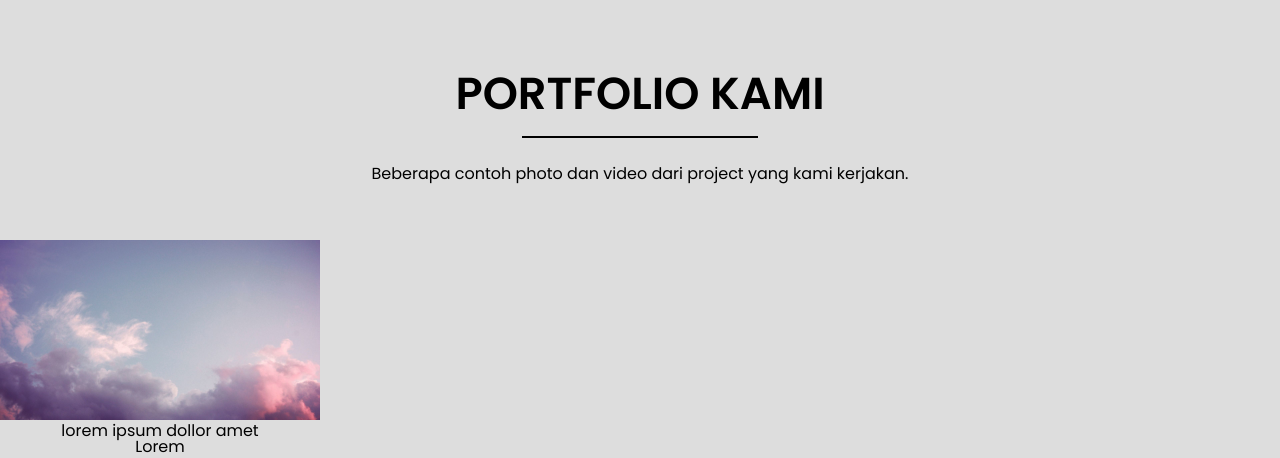
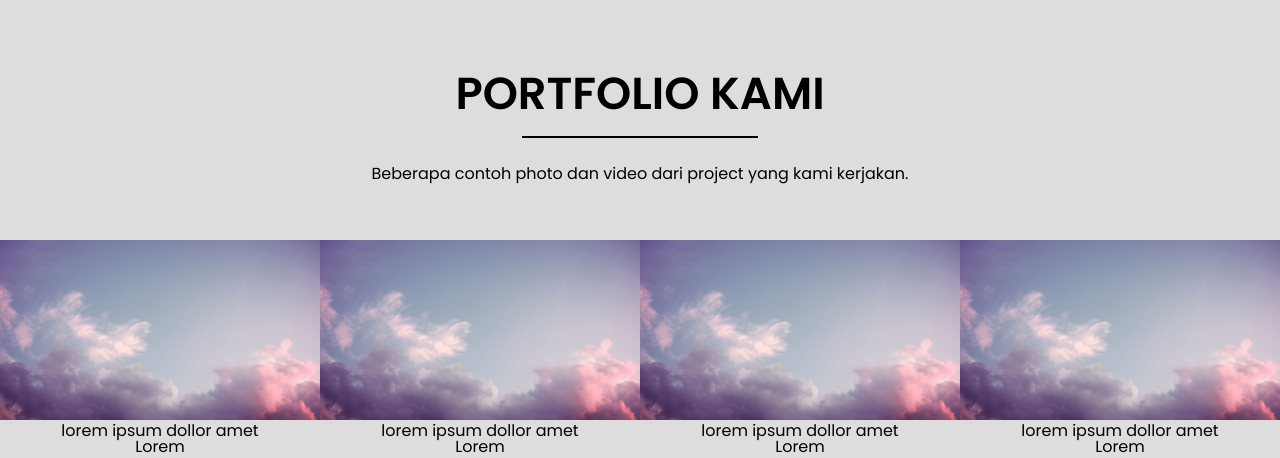
Before and after one commit to do-zoo/suaraproduction, a PHP site: page / in a window 1280 px wide. Shown: the part 3784-4242 px from the top of the page. Run offline with PHP 8.4, Linux system fonts and the light colour scheme; some libraries are stand-ins or nearby versions.

Commit message:
bangsat udah ya

```diff
--- a/css/style.css
+++ b/css/style.css
@@ -340,7 +340,7 @@ header:after {
 
 
 /* CONTENT */
-section {
+.big-container {
     width: 100%;
     position: relative;
     font-family: var(--font-family-kecil);
@@ -519,14 +519,16 @@ a.button.has-icon {
     padding-bottom: 30px;
 }
 
-
-
-.portfolio-bar {
+.portfolio-content {
     display: grid;
     grid-template-columns: repeat(4, minmax(250px, 1fr));
 }
 
-
+.image-hover {
+    padding: 0;
+    margin: 0;
+    line-height: inherit;
+}
 
 .image-hover a {
     text-decoration: none;
@@ -536,20 +538,22 @@ a.button.has-icon {
 }
 
 
-.image-hover a span p {
-    left: 0;
+.image-hover a span {
     position: absolute;
     background-color: rgba(0, 0, 0, 0.3);
-    z-index: 10;
     opacity: 0;
     transition: opacity 0.5s;
-
 }
 
-.image-hover a span p:hover {
+.image-hover a span p {
+    padding: 0;
+}
+
+
+
+.image-hover a span:hover {
     opacity: 1;
 }
-
 
 
 /* RESPONSIVE */
--- a/index.html
+++ b/index.html
@@ -55,7 +55,7 @@
             </div>
         </div>
     </header>
-    <section>
+    <section class="big-container">
         <div class="shadow"></div>
         <div class="container">
             <div class="content opacity">
@@ -238,16 +238,50 @@
                 </div>
                 <div class="portfolio-bar">
                     <div class="portfolio-content">
-                        <article class="portfolio-thumb">
+                        <section class="portfolio-thumb">
+                            <div class="image-hover">
+                                <a href="" >
+                                    <img src="img/thumb1.jpg" class="image-thumb"alt="">
+                                    <span><p>TELUSURI!</p></span>
+
+                                </a>
+                            </div>
+                            <h4>lorem ipsum dollor amet</h4>
+                            <span>Lorem</span>
+                        </section>
+                        <section class="portfolio-thumb">
                             <div class="image-hover">
                                 <a href="" >
                                     <img src="img/thumb1.jpg" class="image-thumb"alt="">
                                     <span><p>telusuri!</p></span>
+
                                 </a>
                             </div>
                             <h4>lorem ipsum dollor amet</h4>
                             <span>Lorem</span>
-                        </article>
+                        </section>
+                        <section class="portfolio-thumb">
+                            <div class="image-hover">
+                                <a href="" >
+                                    <img src="img/thumb1.jpg" class="image-thumb"alt="">
+                                    <span><p>telusuri!</p></span>
+
+                                </a>
+                            </div>
+                            <h4>lorem ipsum dollor amet</h4>
+                            <span>Lorem</span>
+                        </section>
+                        <section class="portfolio-thumb">
+                            <div class="image-hover">
+                                <a href="" >
+                                    <img src="img/thumb1.jpg" class="image-thumb"alt="">
+                                    <span><p>telusuri!</p></span>
+
+                                </a>
+                            </div>
+                            <h4>lorem ipsum dollor amet</h4>
+                            <span>Lorem</span>
+                        </section>
                     </div>
                 </div>
             </div>
--- a/js/scirpt.js
+++ b/js/scirpt.js
@@ -9,15 +9,38 @@ const scrollFixMenu = document.querySelector('div.menu');
         });
 
 //thumbnail image
-const portfolioThumb = document.querySelector('.portfolio-thumb');
-const imageThumb = document.querySelector('.image-hover');
-const textImageThumb = document.querySelector('.image-hover a span p ');
-const portfolioImage = document.querySelector('.image-hover a img');
+const imageThumb = document.querySelector('.image-thumb');
+const spanImage = document.querySelectorAll('.image-hover a span');
 
-//fuunction
-// let posisiPortfolioThumbY = portfolioThumb.getBoundingClientRect();
-let posisiTextImageL = (imageThumb.clientWidth / 2) - (textImageThumb.clientWidth / 2);
-let posisiTextImageY = (imageThumb.clientHeight / 2) - (textImageThumb.clientHeight / 2);
-let textTop = portfolioThumb.offsetTop;
-textImageThumb.style.top = textTop + 'px';
-textImageThumb.style.padding = posisiTextImageY + 'px ' + posisiTextImageL + 'px';
+for (let i = 0; i < spanImage.length; i++) {
+let lebarImage = imageThumb.getBoundingClientRect().width;
+let tinggiImage = imageThumb.offsetHeight;
+let lebarSpan = spanImage[i].getBoundingClientRect().width;
+let tinggiSpan = spanImage[i].offsetHeight;
+let paddingX = (lebarImage/2) - (lebarSpan/2);
+let paddingY = (tinggiImage/2) - (tinggiSpan/2);
+
+spanImage[i].style.paddingLeft = paddingX + 'px';
+spanImage[i].style.paddingRight = paddingX + 'px';
+spanImage[i].style.paddingTop = paddingY + 'px';
+spanImage[i].style.paddingBottom = paddingY + 'px';
+spanImage[i].style.transform = 'translateX' + '(' + '-' + lebarImage + 'px'+')';
+
+}
+
+
+window.addEventListener('resize', function(){
+let lebarImage = imageThumb.getBoundingClientRect().width;
+let tinggiImage = imageThumb.offsetHeight;
+let paddingX = (lebarImage/2) - (lebarSpan/2);
+let paddingY = (tinggiImage /2) - (tinggiSpan/2);
+
+spanImage.forEach(element => {
+    element.style.paddingLeft = paddingX +'px';
+    element.style.paddingRight = paddingX +'px';
+    element.style.paddingTop = paddingY +'px';
+    element.style.paddingBottom = paddingY +'px';
+    element.style.transform = 'translateX'+'('+'-'+lebarImage+'px'+')';
+});
+
+});
```
